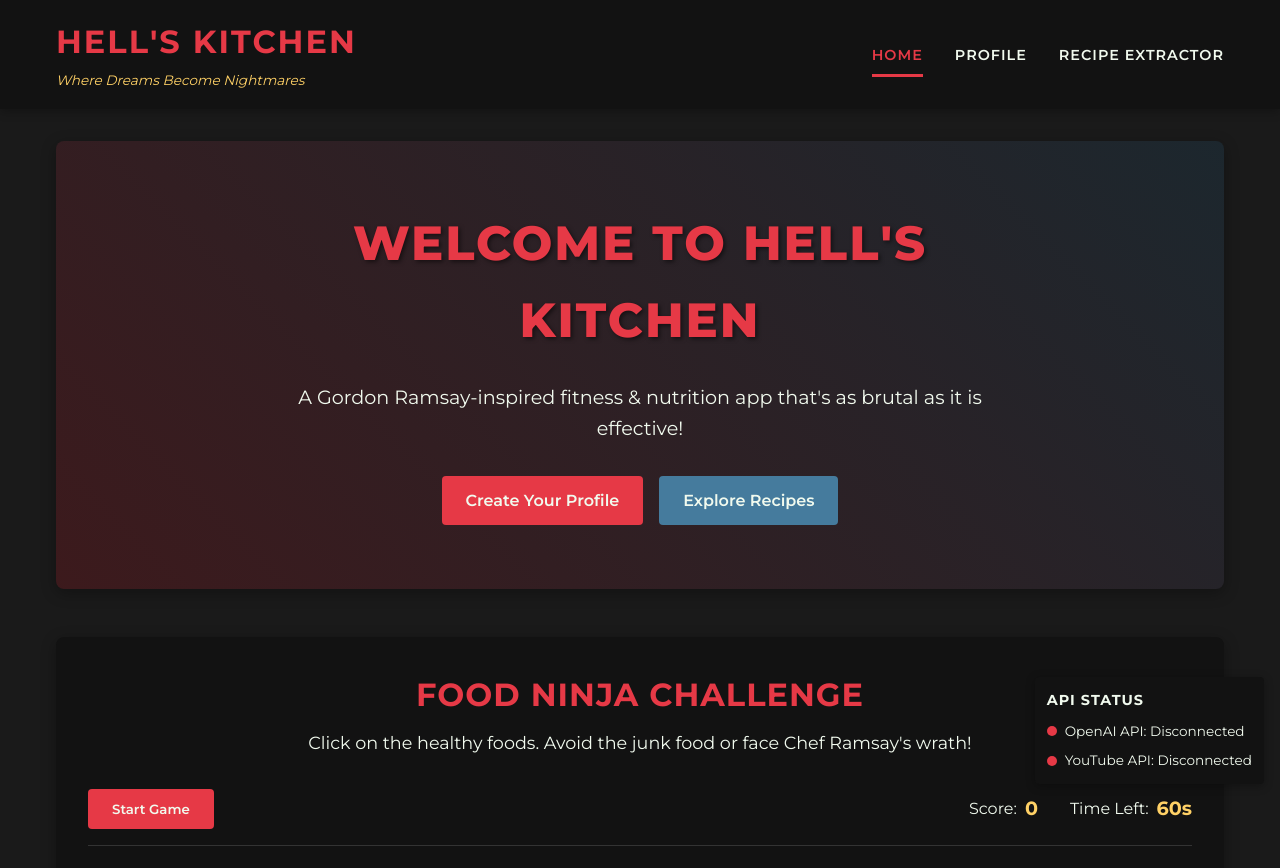
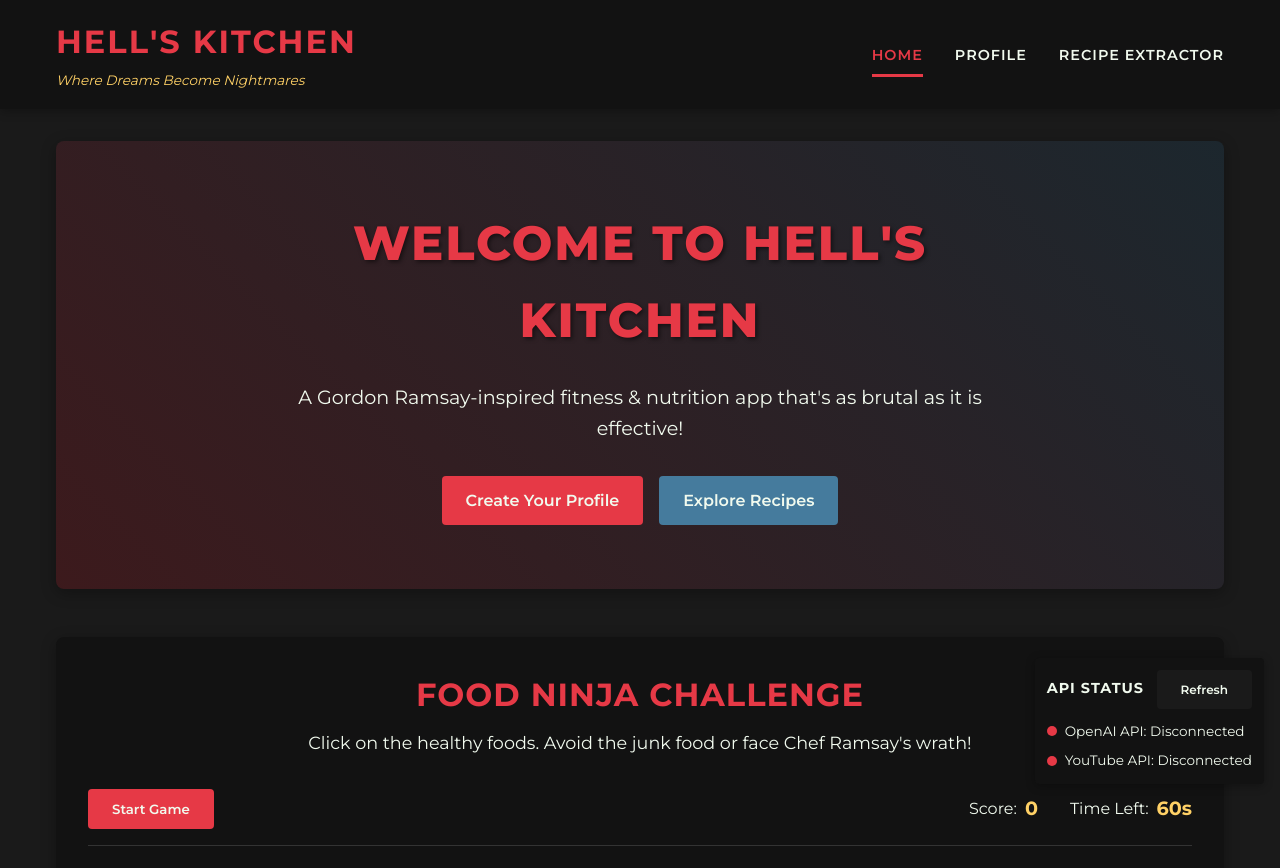
Before and after one commit to saravana071611/MyPrepPal_FromHell-sKitchen, a React (Create React App) app in the folder client/: page / in a window 1280 px wide. Shown: the top 868 px of the page. Built offline with nearby package versions, Linux system fonts and the light colour scheme; no server answers.

Commit message:
commit all

```diff
--- a/client/src/App.js
+++ b/client/src/App.js
@@ -18,9 +18,13 @@ function App() {
     youtube: 'Checking...'
   });
 
-  // Check API status on component mount
-  useEffect(() => {
-    const checkApiStatus = async () => {
+  // Function to check API status
+  const refreshApiStatus = async () => {
+    setApiStatus({
+      openai: 'Checking...',
+      youtube: 'Checking...'
+    });
+
     try {
       const response = await axios.get('/api/status');
       setApiStatus(response.data);
@@ -33,7 +37,9 @@ function App() {
     }
   };
 
-    checkApiStatus();
+  // Check API status on component mount
+  useEffect(() => {
+    refreshApiStatus();
   }, []);
 
   return (
@@ -42,7 +48,7 @@ function App() {
 
       <main className="main-content">
         <Routes>
-          <Route path="/" element={<LandingPage apiStatus={apiStatus} />} />
+          <Route path="/" element={<LandingPage apiStatus={apiStatus} refreshApiStatus={refreshApiStatus} />} />
           <Route path="/profile" element={<UserProfilePage />} />
           <Route path="/recipe-extractor" element={<RecipeExtractorPage />} />
         </Routes>
--- a/client/src/components/LandingPage.js
+++ b/client/src/components/LandingPage.js
@@ -2,7 +2,7 @@ import React, { useState, useEffect, useRef } from 'react';
 import { Link } from 'react-router-dom';
 import '../styles/LandingPage.css';
 
-const LandingPage = ({ apiStatus }) => {
+const LandingPage = ({ apiStatus, refreshApiStatus }) => {
   const [gameActive, setGameActive] = useState(false);
   const [score, setScore] = useState(0);
   const [timeLeft, setTimeLeft] = useState(60);
@@ -215,13 +215,18 @@ const LandingPage = ({ apiStatus }) => {
 
       {/* API Status indicator */}
       <div className="api-status">
-        <h4>API Status</h4>
+        <div className="api-status-header">
+          <h4>API Status</h4>
+          <button onClick={refreshApiStatus} className="btn btn-refresh">
+            Refresh
+          </button>
+        </div>
         <div className="status-indicator">
-          <div className={`status-dot ${apiStatus.openai === 'Connected' ? 'connected' : 'disconnected'}`}></div>
+          <div className={`status-dot ${apiStatus.openai === 'Connected' ? 'connected' : apiStatus.openai === 'Checking...' ? 'checking' : 'disconnected'}`}></div>
           <span>OpenAI API: {apiStatus.openai}</span>
         </div>
         <div className="status-indicator">
-          <div className={`status-dot ${apiStatus.youtube === 'Connected' ? 'connected' : 'disconnected'}`}></div>
+          <div className={`status-dot ${apiStatus.youtube === 'Connected' ? 'connected' : apiStatus.youtube === 'Checking...' ? 'checking' : 'disconnected'}`}></div>
           <span>YouTube API: {apiStatus.youtube}</span>
         </div>
       </div>
--- a/client/src/styles/App.css
+++ b/client/src/styles/App.css
@@ -22,11 +22,33 @@
   z-index: 100;
 }
 
+.api-status-header {
+  display: flex;
+  justify-content: space-between;
+  align-items: center;
+  margin-bottom: 0.75rem;
+}
+
 .api-status h4 {
-  margin-bottom: 0.5rem;
+  margin-bottom: 0;
   font-size: 0.9rem;
   text-transform: uppercase;
   letter-spacing: 1px;
+}
+
+.btn-refresh {
+  background-color: var(--dark-bg);
+  color: var(--light-text);
+  border: none;
+  padding: 0.25rem 0.5rem;
+  border-radius: 4px;
+  font-size: 0.75rem;
+  cursor: pointer;
+  transition: background-color 0.2s;
+}
+
+.btn-refresh:hover {
+  background-color: var(--accent-color);
 }
 
 .status-indicator {
@@ -59,7 +81,20 @@
 }
 
 .status-dot.checking {
-  background-color: var(--accent-color);
+  background-color: #FFC107;
+  animation: pulse 1.5s infinite;
+}
+
+@keyframes pulse {
+  0% {
+    opacity: 0.6;
+  }
+  50% {
+    opacity: 1;
+  }
+  100% {
+    opacity: 0.6;
+  }
 }
 
 /* Gordon Ramsay quote popup styles */
```
Also changed, not shown: 1 other file (tests, documents, lock files or other folders). Lines whose indentation alone changed are shown as unchanged.
